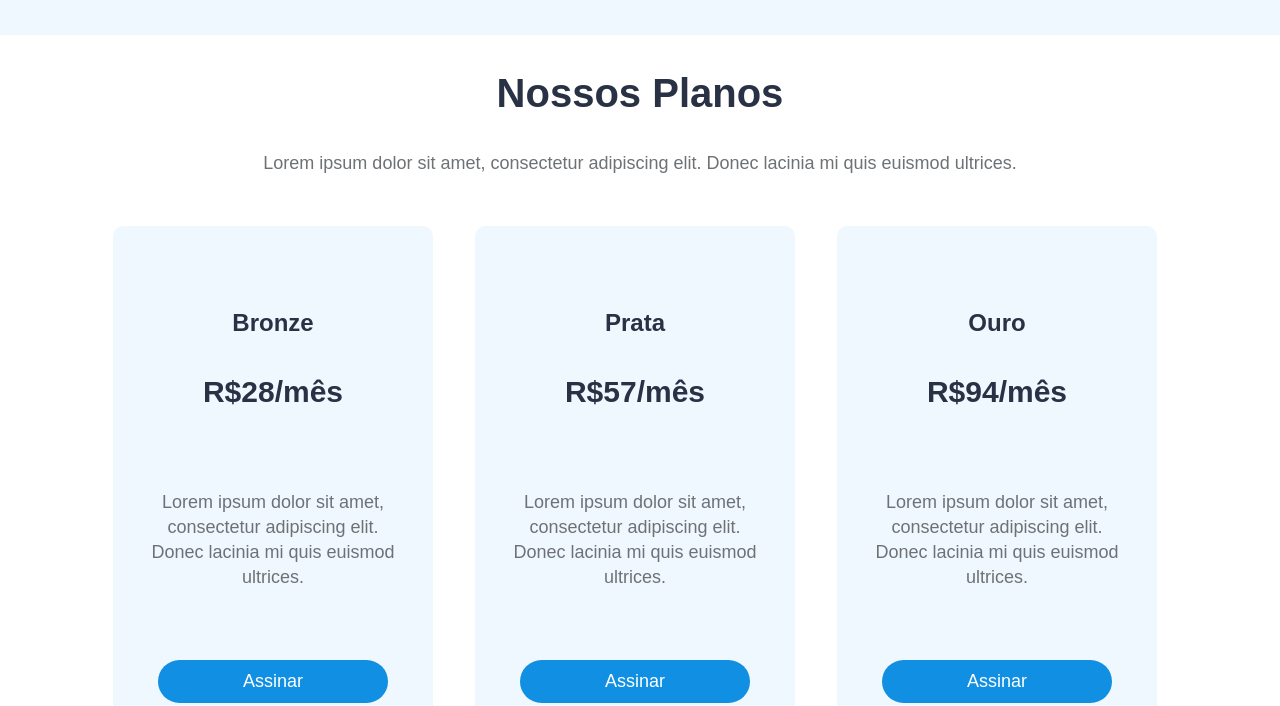
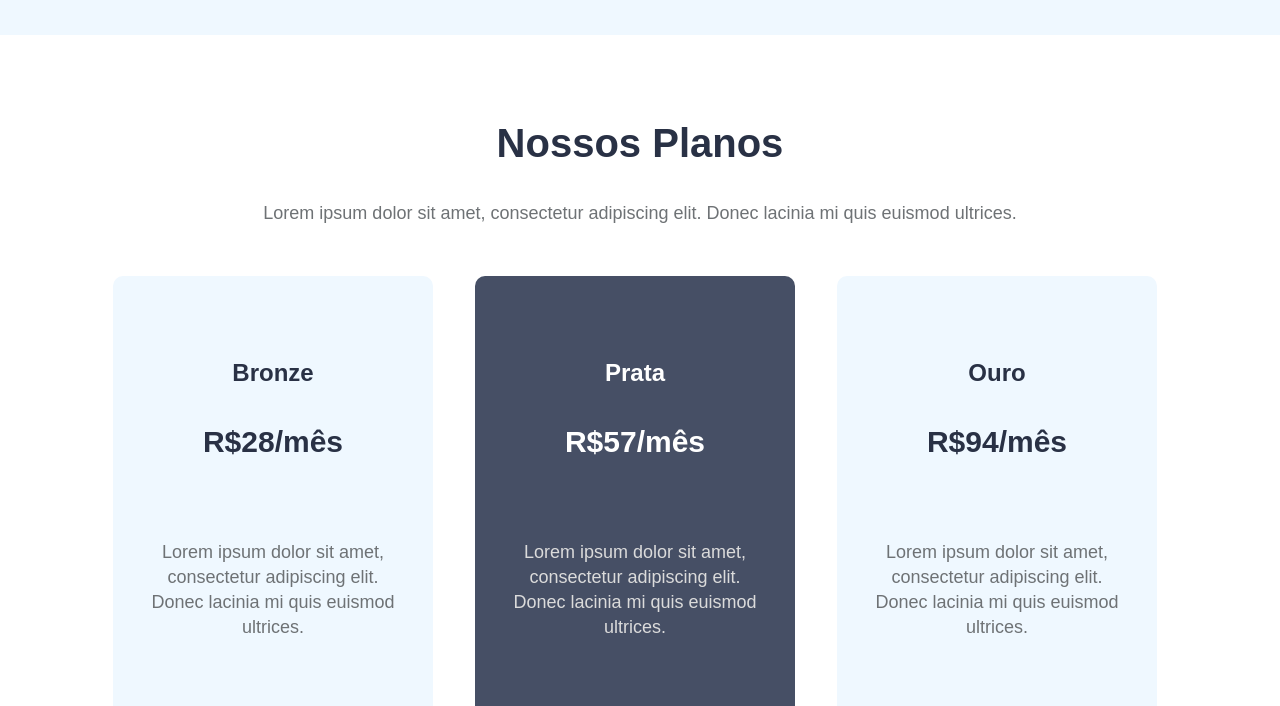
Before and after one commit to LucasViniciusNunesCosta/Desafio-Rachi, a plain HTML site: page index.html in a window 1280 px wide. Shown: the part 1941-2647 px from the top of the page. Drawn offline with Linux system fonts and the light colour scheme.

Commit message:
:style: Estilizando card especial e container cards

```diff
--- a/index.html
+++ b/index.html
@@ -116,11 +116,11 @@
 
         <div class="planos__card-container__card">
           <div class="planos__card-container__card__head">
-            <h3 class="planos__card-container__card__head__clase">Prata</h3>
-            <span class="planos__card-container__card__head__valor font_precos">R$57/mês</span>
+            <h3 class="planos__card-container__card__head__clase card-especial">Prata</h3>
+            <span class="planos__card-container__card__head__valor card-especial">R$57/mês</span>
           </div>
           <div class="planos__card-container__card__container-descricao">
-            <p class="planos__card-container__card__container-descricao__descricao">
+            <p class="planos__card-container__card__container-descricao__descricao card-especial-descricao">
               Lorem ipsum dolor sit amet, consectetur adipiscing elit. Donec
               lacinia mi quis euismod ultrices.
             </p>
--- a/style.css
+++ b/style.css
@@ -155,12 +155,15 @@ p {
 /*PLANOS*/
 .planos {
   background-color: #fff;
-  padding-bottom: 3rem;
+  padding-bottom: 130px;
+  padding-top: 50px;
   display: flex;
   justify-content: center;
   align-items: center;
   flex-direction: column;
   gap: 2rem;
+  box-sizing: border-box;
+
 }
 .planos__text-container {
   text-align: center;
@@ -207,10 +210,8 @@ p {
   align-items: center;
   text-align: center;
 }
-.container__planos > .planos__options > .planos__options-card:nth-child(2) {
-  height: 500px;
+.planos__card-container__card:nth-child(2) {
   background-color: #464f65;
-  color: #fff;
 }
 .planos__card-container__card__container-descricao__descricao {
   color: #6e7275;
@@ -228,6 +229,12 @@ p {
   border-radius: 50px;
   width: 230px;
   font-size: 18px;
+}
+.card-especial{
+    color: #fff;
+}
+.card-especial-descricao{
+    color: #DBDBDB;
 }
 
 /*CONTATO*/
```
